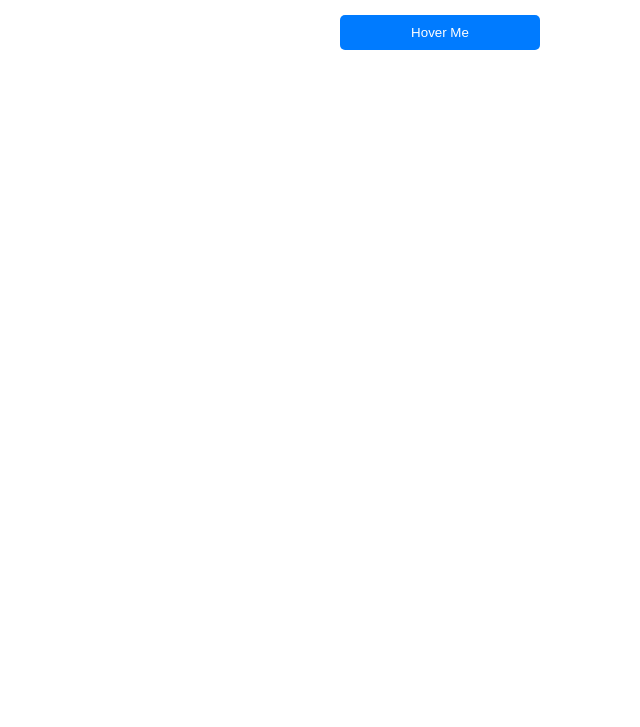
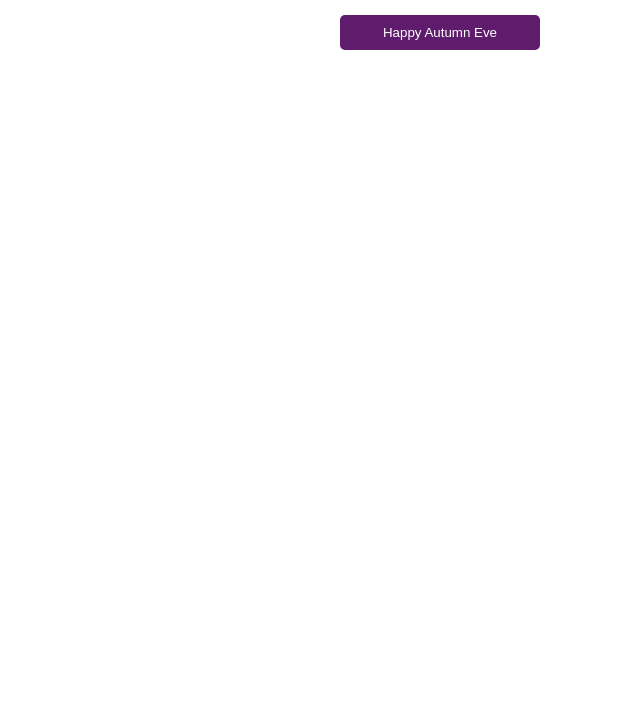
Before and after one commit to Ztevencodes/Transitions, a plain HTML site: page index.html in a window 1280 px wide. Shown: the part 73-800 px from the top of the page, without its empty margins (0-640 px from the left). Drawn offline with Linux system fonts and the light colour scheme.

Commit message:
autmumn theme

```diff
--- a/CSS/styles.css
+++ b/CSS/styles.css
@@ -9,15 +9,18 @@ body {
 
 .btn {
     padding: 10px 20px;
-    background-color: #007bff;
+    background-color: #601c6cff;
     color: #fff;
     border: none;
     border-radius: 5px;
     cursor: pointer;
     width: 200px;
-    transition: background-color 0.8s ease-in-out;
+    transition: all 0.8s ease-in-out;
 }
 
 .btn:hover {
-    background-color: #0056b3;
+    background-color: #e96a18;
+    color: #fff;
+    width: 400px;
+    border-radius: 50px;
 }
--- a/index.html
+++ b/index.html
@@ -9,7 +9,7 @@
 <body>
     <h1>Creating Transitions</h1>
     <div class="container">
-        <button class="btn">Hover Me</button>
+        <button class="btn">Happy Autumn Eve</button>
     </div>
 </body>
 </html>
```
